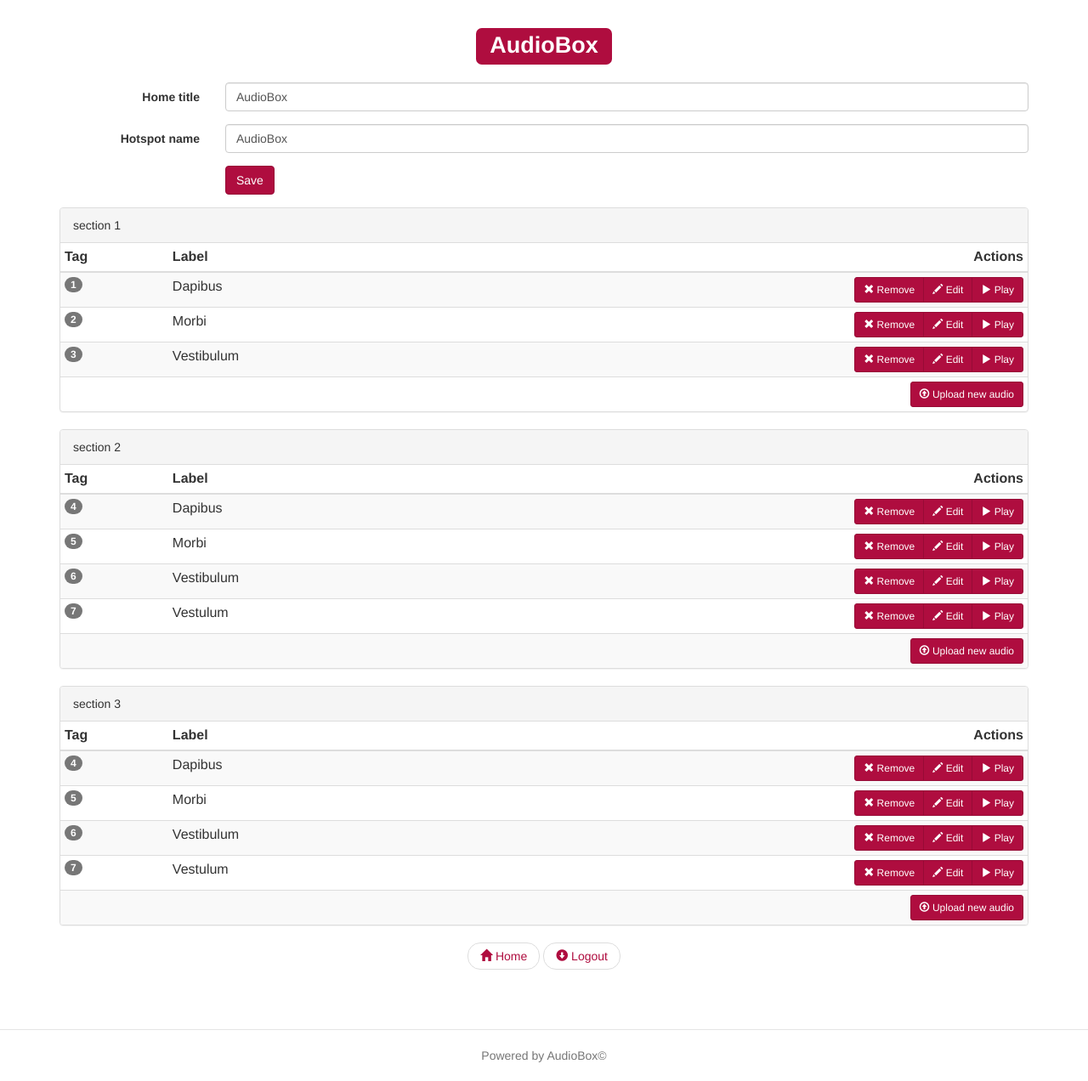
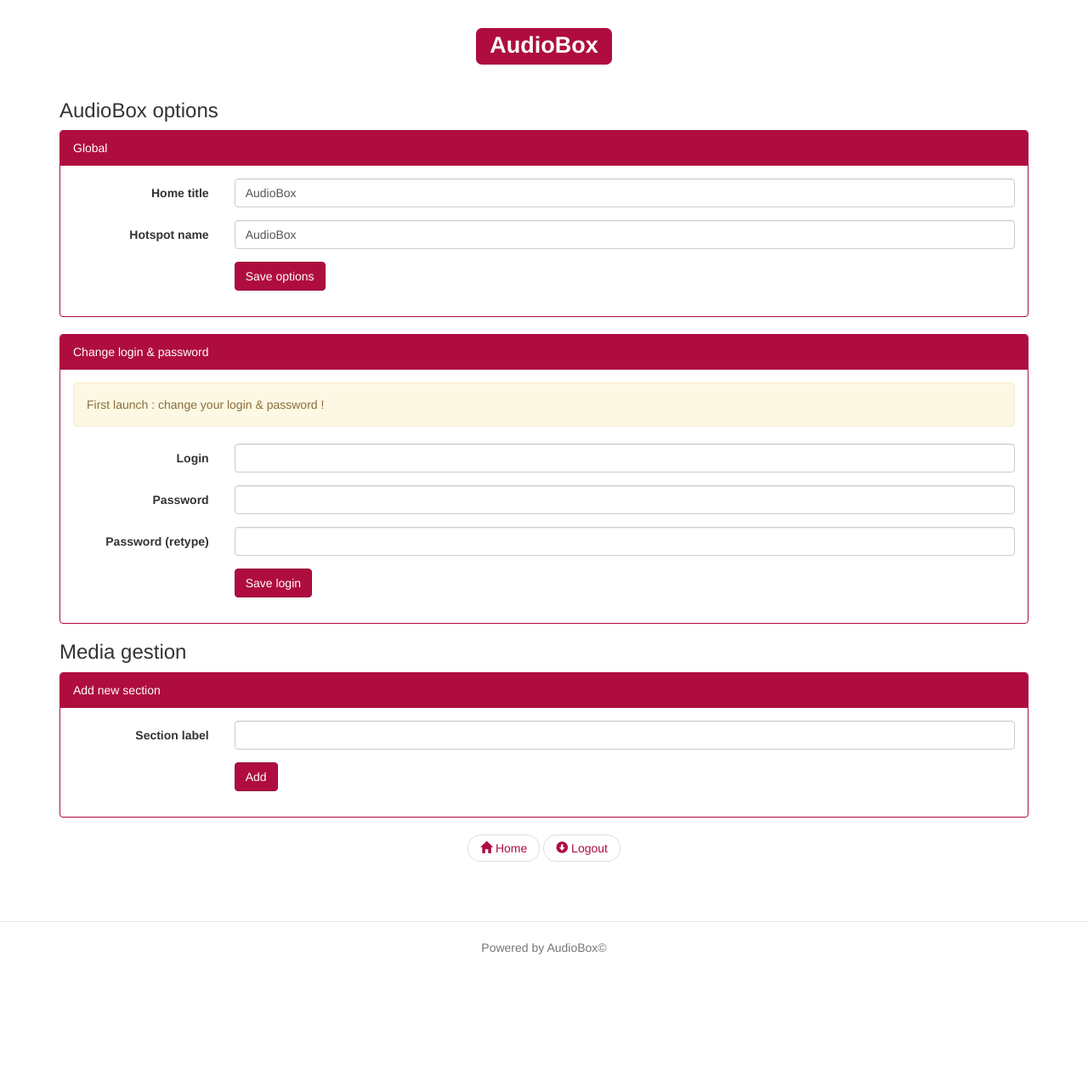
Before and after one commit to nbergont/museal, a Flask app: page /admin in a window 1280 px wide. Shown: the whole page at 85% size. After the commit the page ends 1123 px from the top, so only its background shows below. Run offline with Flask 2, Linux system fonts and the light colour scheme; the visitor is signed in with stand-in values (Sample User, id 1); some libraries are stand-ins or nearby versions.

Commit message:
Avancements

```diff
--- a/conf.json
+++ b/conf.json
@@ -1,41 +1,12 @@
 {
  "version": "1.0",
-
+ "sections": [],
  "audiobox": {
+  "hostspot_name": "AudioBox",
+  "first_launch": true,
+  "admin_login": "admin",
   "home_title": "AudioBox",
-        "hostspot_name": "AudioBox",
   "theme": "default",
-
-		"admin_login": "admin",
   "admin_password": "591c11d325e4c241d838d3fa389571d652e1d30244addf65b1486f0a"
-    },
-
-	"sections": [
-		{
-			"label": "section 1",
-			"files": [
-				{ "id": 0, "tag": 1, "label": "Dapibus", "desc": "Dapibus ac facilisis in", "filename": "sd5v186.mp3", "type": "audio", "img": "df46qd54e.jpg"},
-				{ "id": 1, "tag": 2, "label": "Morbi", "desc": "Morbi leo risus", "filename": "5sd4f68.mp3", "type": "audio"},
-				{ "id": 2, "tag": 3, "label": "Vestibulum", "desc": "Vestibulum at eros", "filename": "58dv8zs.mp3", "type": "audio"}
-			]
-		},
-		{
-			"label": "section 2",
-			"files": [
-				{ "id": 3, "tag": 4, "label": "Dapibus", "desc": "Dapibus ac facilisis in", "filename": "sd5v186.mp3", "type": "audio"},
-				{ "id": 4, "tag": 5, "label": "Morbi", "desc": "Morbi leo risus", "filename": "5sd4f68.mp3", "type": "audio"},
-				{ "id": 5, "tag": 6, "label": "Vestibulum", "desc": "Vestibulum at eros", "filename": "58dv8zs.mp3", "type": "audio"},
-                { "id": 6, "tag": 7, "label": "Vestulum", "desc": "Vestilum at eros", "filename": "58dv8zs.mp3", "type": "audio"}
-			]
-		},
-        {
-			"label": "section 3",
-			"files": [
-				{ "id": 3, "tag": 4, "label": "Dapibus", "desc": "Dapibus ac facilisis in", "filename": "sd5v186.mp3", "type": "audio"},
-				{ "id": 4, "tag": 5, "label": "Morbi", "desc": "Morbi leo risus", "filename": "5sd4f68.mp3", "type": "audio"},
-				{ "id": 5, "tag": 6, "label": "Vestibulum", "desc": "Vestibulum at eros", "filename": "58dv8zs.mp3", "type": "audio"},
-                { "id": 6, "tag": 7, "label": "Vestulum", "desc": "Vestilum at eros", "filename": "58dv8zs.mp3", "type": "audio"}
-			]
  }
-	]
 }
--- a/templates/admin.html
+++ b/templates/admin.html
@@ -1,29 +1,69 @@
 {% extends 'base.html' %}
 {% block content %}
-
-    <form class="form-horizontal">
+	<h3>AudioBox options</h3>
+	<div class="panel panel-primary">
+		<div class="panel-heading">Global</div>
+		<div class="panel-body">
+			<form action="/set_options" method="post" class="form-horizontal">
 			  <div class="form-group">
 				<label for="home_title" class="col-sm-2 control-label">Home title</label>
 				<div class="col-sm-10">
-          <input type="test" class="form-control" id="home_title" value="{{audiobox.home_title}}">
+				  <input type="text" name=home_title class="form-control" id="home_title" value="{{audiobox.home_title}}">
 				</div>
 			</div>
 			<div class="form-group">
-        <label for="home_title" class="col-sm-2 control-label">Hotspot name</label>
+				<label for="hostspot_name" class="col-sm-2 control-label">Hotspot name</label>
 				<div class="col-sm-10">
-          <input type="test" class="form-control" id="home_title" value="{{audiobox.hostspot_name}}">
+				  <input type="text" name=hostspot_name class="form-control" id="hostspot_name" value="{{audiobox.hostspot_name}}">
+				</div>
+			  </div>
+			  <div class="form-group">
+				<div class="col-sm-offset-2 col-sm-10">
+				  <button type="submit" class="btn btn-primary">Save options</button>
+				</div>
+			  </div>
+			</form>
 		</div>
 	</div>
 
+	<div class="panel panel-primary">
+		<div class="panel-heading">Change login & password</div>
+		<div class="panel-body">
+			{% if audiobox.first_launch %}
+				<div class="alert alert-warning" role="alert">First launch : change your login & password !</div>
+			{% endif %}
+			<form action="/set_login" method="post" class="form-horizontal">
+			  <div class="form-group">
+				<label for="login" class="col-sm-2 control-label">Login</label>
+				<div class="col-sm-10">
+				  <input type="text" name=login class="form-control" id="login" value="{{audiobox.login}}">
+				</div>
+			</div>
+			<div class="form-group">
+				<label for="password1" class="col-sm-2 control-label">Password</label>
+				<div class="col-sm-10">
+				  <input type="password" name=password1 class="form-control" id="password1">
+				</div>
+			</div>
+			 <div class="form-group">
+				<label for="password2" class="col-sm-2 control-label">Password (retype)</label>
+				<div class="col-sm-10">
+				  <input type="password" name=password2 class="form-control" id="password2">
+				</div>
+			</div>
 			<div class="form-group">
 				<div class="col-sm-offset-2 col-sm-10">
-          <button type="submit" class="btn btn-primary">Save</button>
+				  <button type="submit" class="btn btn-primary">Save login</button>
 				</div>
 			  </div>
 			</form>
+		</div>
+	</div>
+
+	<h3>Media gestion</h3>
 
 	{% for section in sections %}
-    <div class="panel panel-default">
+	<div class="panel panel-primary">
 	  <div class="panel-heading">{{section.label}}</div>
 	  <table class="table table-striped table-condensed">
 		<thead>
@@ -40,9 +80,9 @@
 				<td><span class="badge">{{file.tag}}</span></td>
 				<td>{{file.label}}</td>
 				<td class="text-right"> <div class="btn-group btn-group-sm" role="group" aria-label="...">
-                      <button type="button" class="btn btn-primary"><span class="glyphicon glyphicon-remove" aria-hidden="true"></span> Remove</button>
-                      <button type="button" class="btn btn-primary"><span class="glyphicon glyphicon-pencil" aria-hidden="true"></span> Edit</button>
-                      <button type="button" class="btn btn-primary"><span class="glyphicon glyphicon-play" aria-hidden="true"></span> Play</button>
+					<a href="/remove/{{file.id}}" class="btn btn-primary btn-sm" role="button"><span class="glyphicon glyphicon-remove" aria-hidden="true"></span> Remove</a>
+					<a href="/edit/{{file.id}}" class="btn btn-primary btn-sm" role="button"><span class="glyphicon glyphicon-pencil" aria-hidden="true"></span> Edit</a>
+					<a href="/play/{{file.id}}" class="btn btn-primary btn-sm" role="button"><span class="glyphicon glyphicon-play" aria-hidden="true"></span> Play</a>
 					</div>
 				</td>
 			</tr>
@@ -50,12 +90,34 @@
 		<tr>
 			<td></td>
 			<td></td>
-            <td class="text-right"><button class="btn btn-primary btn-sm" type="submit"><span class="glyphicon glyphicon-upload" aria-hidden="true"></span> Upload new audio</button></td>
+			<td class="text-center">
+				<a href="/upload" class="btn btn-primary btn-sm" role="button"><span class="glyphicon glyphicon-upload" aria-hidden="true"></span> Upload new audio</a>
+				<a href="/remove_section" class="btn btn-primary btn-sm" role="button"><span class="glyphicon glyphicon-remove" aria-hidden="true"></span> Remove section</a>
+			</td>
 		</tr>
 	  </tbody>
 	 </table>
 	</div>
 	{% endfor %}
+
+	<div class="panel panel-primary">
+		<div class="panel-heading">Add new section</div>
+		<div class="panel-body">
+			<form action="/add_section" method="post" class="form-horizontal">
+			  <div class="form-group">
+				<label for="label" class="col-sm-2 control-label">Section label</label>
+				<div class="col-sm-10">
+				  <input type="text" name=label class="form-control" id="label">
+				</div>
+			</div>
+			<div class="form-group">
+				<div class="col-sm-offset-2 col-sm-10">
+				  <button type="submit" class="btn btn-primary">Add</button>
+				</div>
+			  </div>
+			</form>
+		</div>
+	</div>
 
 	<nav>
 	  <ul class="pager">
--- a/templates/login.html
+++ b/templates/login.html
@@ -9,6 +9,6 @@
         <label for="password">Password</label>
         <input type="password" name=password class="form-control" id="password" placeholder="Password">
       </div>
-      <button type="submit" class="btn btn-default">Submit</button>
+      <button type="submit" class="btn btn-primary">Submit</button>
     </form>
 {% endblock %}
--- a/templates/play.html
+++ b/templates/play.html
@@ -10,13 +10,13 @@
 	  <div class="panel-heading">
 
         <audio id="player" controls autoplay>
-            <source id="audio_src" src="/static/{{file.filename}}" type="audio/mpeg">
+            <source id="audio_src" src="/static/media/{{file.filename}}" type="audio/mpeg">
             <object>
                 <param name="autostart" value="true">
-                <param name="src" value="/static/{{file.filename}}">
+                <param name="src" value="/static/media/{{file.filename}}">
                 <param name="autoplay" value="true">
                 <param name="controller" value="false">
-                <embed src="/static/{{file.filename}}" controller="false" autoplay="true" autostart="true" type="audio/mpeg"></embed>
+                <embed src="/static/media/{{file.filename}}" controller="false" autoplay="true" autostart="true" type="audio/mpeg"></embed>
             </object>
         </audio>
 
```
Also changed, not shown: audiobox.py (+174 -49 lines), templates/edit.html (+34 -1 lines), templates/upload.html (+52 -1 lines). Lines whose indentation alone changed are shown as unchanged.
